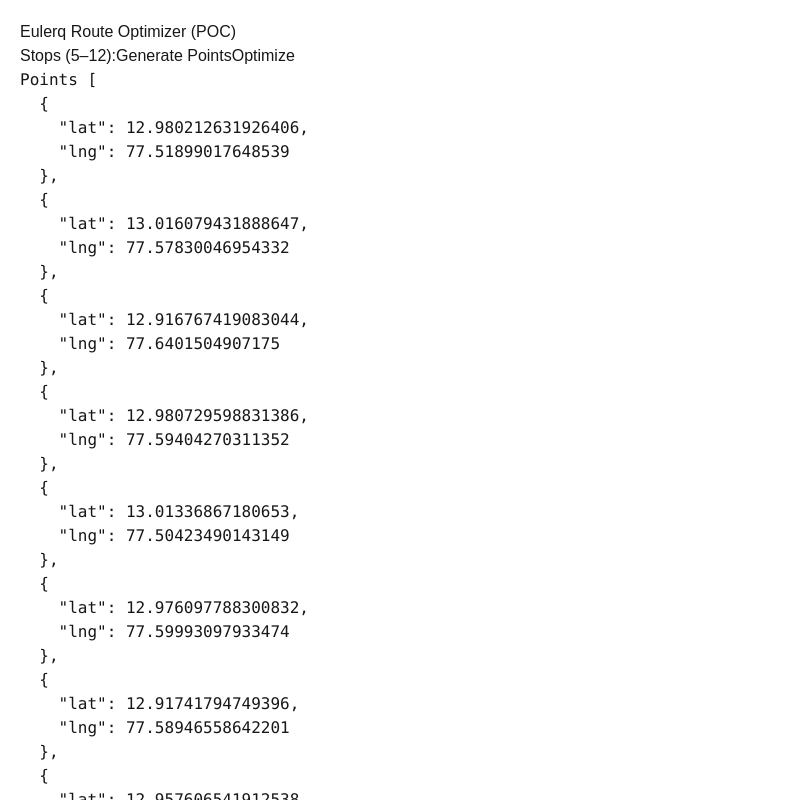
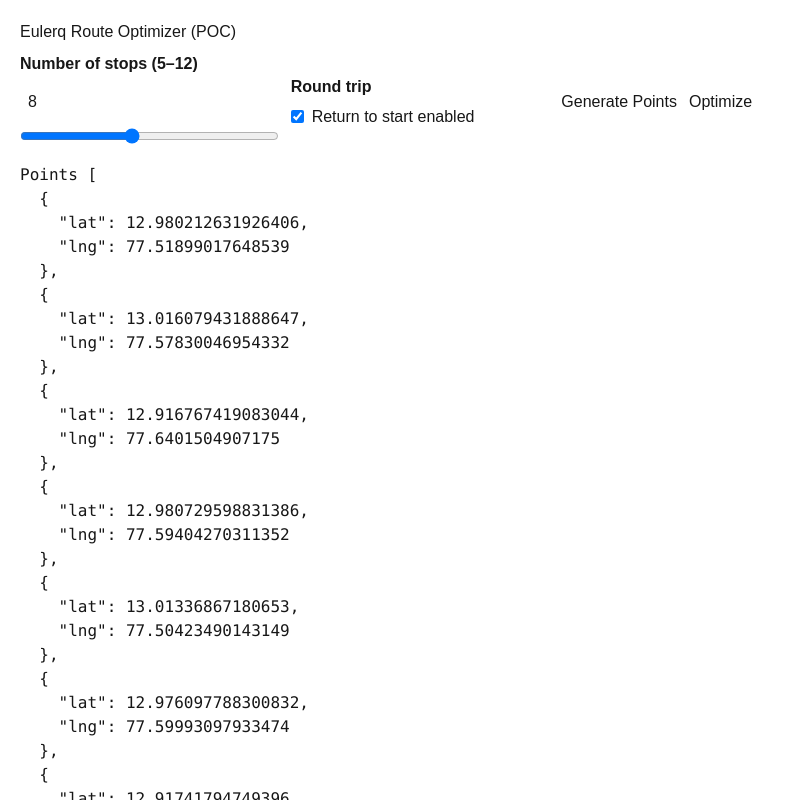
Before and after one commit to Maru1209/EulerQ, a Next.js app: page /optimizer-demo in a window 1280 px wide. Both pictures are taken after a click on the button "Generate Points". Shown: the top 800 px of the page, without its empty margins (0-794 px from the left). Built offline with nearby package versions, Linux system fonts and the light colour scheme.

Commit message:
Add .gitignore and frontend files

```diff
--- a/app/optimizer-demo/page.tsx
+++ b/app/optimizer-demo/page.tsx
@@ -1,69 +1,193 @@
 "use client";
-import { useState, useEffect } from "react";
+import { useEffect, useState } from "react";
 import "leaflet/dist/leaflet.css";
 
-type Point = { lat:number; lng:number };
+type Point = { lat: number; lng: number };
 
 export default function OptimizerDemo() {
   const [points, setPoints] = useState<Point[]>([]);
   const [result, setResult] = useState<any>(null);
+  const [error, setError] = useState<string | null>(null);
+  const [busy, setBusy] = useState(false);
+
+  // NEW: UI state
+  const [roundTrip, setRoundTrip] = useState<boolean>(true);
+  const [numPoints, setNumPoints] = useState<number>(8); // 5–12
+
+  // react-leaflet loaded only in the browser (Option B)
   const [leaflet, setLeaflet] = useState<any>(null);
-
-  // Dynamically import react-leaflet only in browser
   useEffect(() => {
     (async () => {
       const mod = await import("react-leaflet");
       const L = (await import("leaflet")).default;
+
+      // Fix default marker icons in Next.js
+      // @ts-ignore
+      delete (L.Icon.Default.prototype as any)._getIconUrl;
+      L.Icon.Default.mergeOptions({
+        iconRetinaUrl:
+          "https://cdnjs.cloudflare.com/ajax/libs/leaflet/1.9.4/images/marker-icon-2x.png",
+        iconUrl:
+          "https://cdnjs.cloudflare.com/ajax/libs/leaflet/1.9.4/images/marker-icon.png",
+        shadowUrl:
+          "https://cdnjs.cloudflare.com/ajax/libs/leaflet/1.9.4/images/marker-shadow.png",
+      });
+
       setLeaflet({ ...mod, L });
     })();
   }, []);
 
-  async function handleGenerate() {
-    const N = 8;
+  function handleGenerate() {
+    const N = Math.min(12, Math.max(5, numPoints)); // clamp 5–12
     const pts: Point[] = Array.from({ length: N }, () => ({
       lat: 12.9 + Math.random() * 0.15,
       lng: 77.5 + Math.random() * 0.15,
     }));
     setPoints(pts);
     setResult(null);
+    setError(null);
   }
 
   async function handleOptimize() {
-    const res = await fetch("/api/solve", {
+    try {
+      setBusy(true);
+      setError(null);
+
+      if (points.length < 5 || points.length > 12) {
+        throw new Error("Please generate 5–12 points before optimizing.");
+      }
+
+      const API_BASE = process.env.NEXT_PUBLIC_API_BASE || "";
+      const res = await fetch(`${API_BASE}/api/solve`, {
         method: "POST",
         headers: { "Content-Type": "application/json" },
         body: JSON.stringify({
           problem_type: "route",
           backend: "classical",
-        payload: { points, round_trip: true },
+          payload: { points, round_trip: roundTrip },
         }),
       });
-    setResult(await res.json());
+
+      const data = await res.json().catch(() => ({}));
+      if (!res.ok || data?.ok === false) {
+        const msg =
+          data?.message ||
+          `HTTP ${res.status} ${res.statusText} — check Network tab`;
+        throw new Error(msg);
       }
+
+      setResult(data);
+    } catch (e: any) {
+      console.error(e);
+      setResult(null);
+      setError(e?.message || "Unknown error");
+    } finally {
+      setBusy(false);
+    }
+  }
+
+  // Build polyline positions; if roundTrip, close the loop
+  const routePositions: [number, number][] =
+    result?.ok && Array.isArray(result.solution.order)
+      ? (() => {
+          const seq = result.solution.order.map(
+            (i: number) => [points[i].lat, points[i].lng] as [number, number]
+          );
+          return roundTrip && seq.length > 1 ? [...seq, seq[0]] : seq;
+        })()
+      : [];
 
   return (
     <div style={{ padding: 20 }}>
       <h1>Eulerq Route Optimizer (POC)</h1>
+
+      {/* Controls */}
+      <div
+        style={{
+          display: "grid",
+          gridTemplateColumns: "repeat(auto-fit, minmax(200px,1fr))",
+          gap: 12,
+          marginTop: 8,
+          alignItems: "center",
+          maxWidth: 800,
+        }}
+      >
         <div>
-        Stops (5–12):
+          <label style={{ display: "block", fontWeight: 600, marginBottom: 6 }}>
+            Number of stops (5–12)
+          </label>
+          <input
+            type="number"
+            min={5}
+            max={12}
+            value={numPoints}
+            onChange={(e) => setNumPoints(parseInt(e.target.value || "8", 10))}
+            style={{ padding: 8, width: "100%" }}
+          />
+          {/* Optional: slider control */}
+          <input
+            type="range"
+            min={5}
+            max={12}
+            value={numPoints}
+            onChange={(e) => setNumPoints(parseInt(e.target.value, 10))}
+            style={{ width: "100%", marginTop: 6 }}
+          />
+        </div>
+
+        <div>
+          <label style={{ display: "block", fontWeight: 600, marginBottom: 6 }}>
+            Round trip
+          </label>
+          <label style={{ display: "flex", alignItems: "center", gap: 8 }}>
+            <input
+              type="checkbox"
+              checked={roundTrip}
+              onChange={(e) => setRoundTrip(e.target.checked)}
+            />
+            <span>{roundTrip ? "Return to start enabled" : "Open tour"}</span>
+          </label>
+        </div>
+
+        <div style={{ display: "flex", gap: 12, alignItems: "end" }}>
           <button onClick={handleGenerate}>Generate Points</button>
-        <button onClick={handleOptimize} disabled={!points.length}>
-          Optimize
+          <button onClick={handleOptimize} disabled={!points.length || busy}>
+            {busy ? "Optimizing..." : "Optimize"}
           </button>
+        </div>
       </div>
 
       {points.length > 0 && (
-        <pre>Points {JSON.stringify(points, null, 2)}</pre>
+        <pre style={{ marginTop: 12 }}>
+          Points {JSON.stringify(points, null, 2)}
+        </pre>
+      )}
+
+      {error && (
+        <div style={{ marginTop: 12, color: "#ef4444" }}>
+          <b>Error:</b> {error}
+        </div>
       )}
 
       {result?.ok && (
+        <div style={{ marginTop: 12 }}>
           <div>
-          <div><b>Distance:</b> {result.solution.distance_km.toFixed(2)} km</div>
-          <div><b>Order:</b> {result.solution.order.join(" → ")}</div>
+            <b>Distance:</b>{" "}
+            {Number(result.solution.distance_km).toFixed(2)} km
+          </div>
+          <div>
+            <b>Order:</b> {result.solution.order.join(" → ")}
+          </div>
+          {typeof result.solution.improvement_pct === "number" && (
+            <div>
+              <b>Improvement vs baseline:</b>{" "}
+              {result.solution.improvement_pct.toFixed(1)}%
+            </div>
+          )}
 
-          {/* Render map only if leaflet loaded */}
-          {leaflet && (
-            <div style={{ height: 420, marginTop: 20 }}>
+          {/* Map (only when leaflet is loaded in the browser) */}
+          {leaflet && points.length > 0 && routePositions.length > 0 && (
+            <div style={{ height: 420, marginTop: 16 }}>
               <leaflet.MapContainer
                 center={[points[0].lat, points[0].lng]}
                 zoom={12}
@@ -71,18 +195,16 @@ export default function OptimizerDemo() {
               >
                 <leaflet.TileLayer
                   url="https://{s}.tile.openstreetmap.org/{z}/{x}/{y}.png"
-                  attribution="&copy; OpenStreetMap contributors"
+                  attribution="© OpenStreetMap contributors"
                 />
-                <leaflet.Polyline
-                  positions={result.solution.order.map((i: number) => [
-                    points[i].lat,
-                    points[i].lng,
-                  ])}
-                  color="blue"
-                />
+                {/* Optimized route polyline (closed if roundTrip) */}
+                <leaflet.Polyline positions={routePositions} />
+                {/* Markers */}
                 {points.map((p, idx) => (
                   <leaflet.Marker key={idx} position={[p.lat, p.lng]}>
-                    <leaflet.Popup>#{idx}</leaflet.Popup>
+                    <leaflet.Popup>
+                      #{idx} — {p.lat.toFixed(4)}, {p.lng.toFixed(4)}
+                    </leaflet.Popup>
                   </leaflet.Marker>
                 ))}
               </leaflet.MapContainer>
```
Lines whose indentation alone changed are shown as unchanged.
